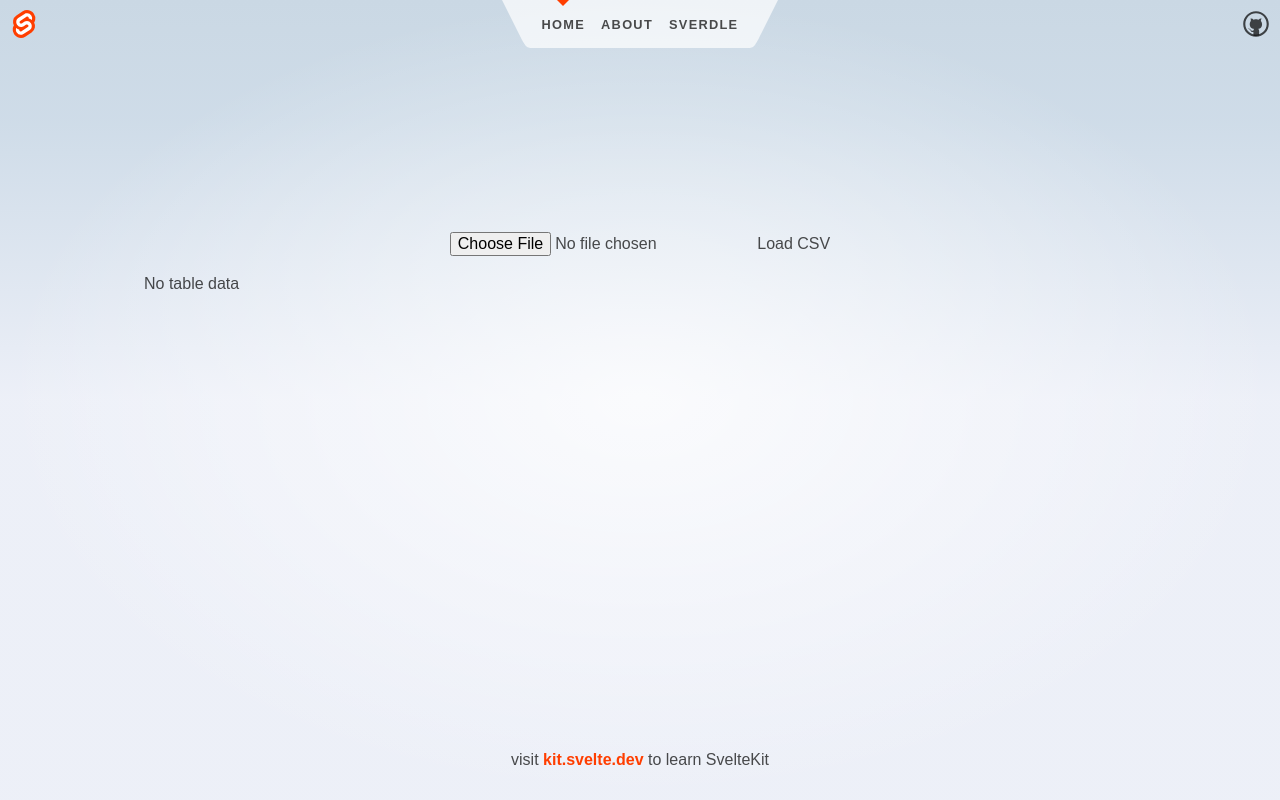
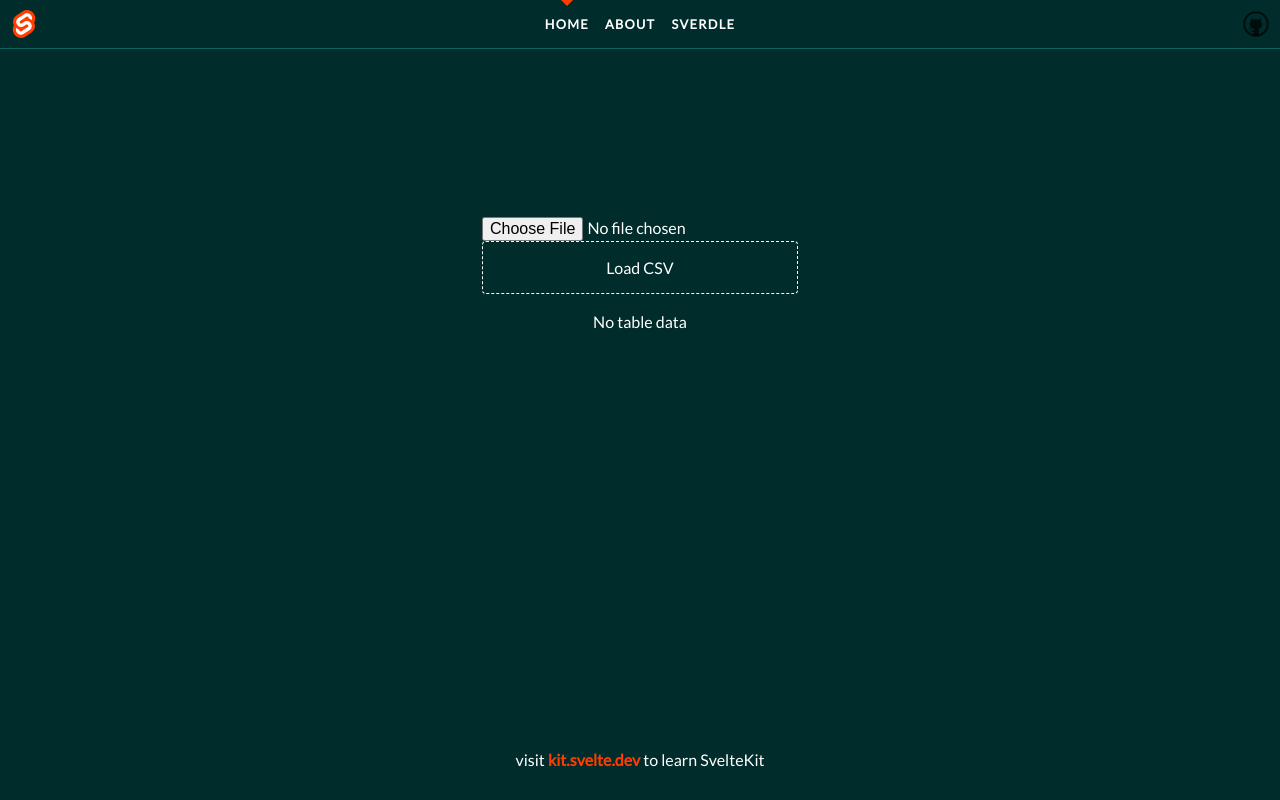
Before and after one commit to imjonrourke/moto-log-reader, a SvelteKit app: page / in a window 1280 px wide. Built offline with nearby package versions, Linux system fonts and the light colour scheme.

Commit message:
feat(charts): add theme concept and change line chart colors

```diff
--- a/src/app.html
+++ b/src/app.html
@@ -6,7 +6,7 @@
 		<meta name="viewport" content="width=device-width" />
 		%sveltekit.head%
 	</head>
-	<body data-sveltekit-preload-data="hover">
+	<body data-sveltekit-preload-data="hover" class="body--dark">
 		<div style="display: contents">%sveltekit.body%</div>
 	</body>
 </html>
--- a/src/modules/charts/components/CSVTable.svelte
+++ b/src/modules/charts/components/CSVTable.svelte
@@ -53,30 +53,32 @@
     <p>{fileName}</p>
   {/if}
   <form action="#">
-    <input
+    <div class="open-csv">
+      <input
         type="file"
         accept="text/csv"
         id="open-csv"
         name="open-csv"
-        class="open-csv open-csv--input"
+        class="open-csv__input"
         on:input={loadCSV}
-    />
-    <label for="open-csv" class="open-csv--label">Load CSV</label>
+      />
+    </div>
+    <label for="open-csv" class="open-csv__label">Load CSV</label>
   </form>
 </div>
 <div class="csv-content">
   {#if errorMessage}
-    <div class="csv-content__error">
+    <div class="csv-content__section csv-content__error">
       <p>{errorMessage}</p>
     </div>
   {/if}
   {#if tableLoading}
-    <div class="csv-content__loading">
+    <div class="csv-content__section csv-content__loading">
       <p>loading table</p>
     </div>
   {:else}
     {#if !selectedHeadings.length}
-      <div class="csv-content__empty">
+      <div class="csv-content__section csv-content__empty">
         <p>No table data</p>
       </div>
     {:else}
@@ -154,11 +156,23 @@
     --spacingBase: 8px;
     --columnWidth: calc(100% / 12);
   }
+  .open-csv__label {
+    display: block;
+    text-align: center;
+    color: var(--white);
+    border: var(--border-size) dashed var(--white);
+    padding: calc(var(--spacingBase) * 2);
+    border-radius: calc(var(--spacingBase) / 2);
+  }
   .csv-content {
     width: 100%;
     display: flex;
     align-items: flex-start;
     padding: 0 calc(var(--spacingBase) * 2);
+  }
+  .csv-content__section {
+    width: 100%;
+    text-align: center;
   }
   .csv-content__filters {
     width: calc(var(--columnWidth) * 3);
--- a/src/modules/charts/components/LineGraph.svelte
+++ b/src/modules/charts/components/LineGraph.svelte
@@ -10,7 +10,7 @@
     const child = LineChart(data, {
       width: 500,
       height: 300,
-      color: "steelblue",
+      color: "#ff3d00",
       x: d => d[xAxis],
       y: d => d[yAxis],
     });
--- a/src/routes/Header.svelte
+++ b/src/routes/Header.svelte
@@ -42,6 +42,7 @@
 	header {
 		display: flex;
 		justify-content: space-between;
+		border-bottom: var(--border-size) solid var(--dark-blue);
 	}
 
 	.corner {
@@ -66,7 +67,6 @@
 	nav {
 		display: flex;
 		justify-content: center;
-		--background: rgba(255, 255, 255, 0.7);
 	}
 
 	svg {
--- a/src/routes/styles.css
+++ b/src/routes/styles.css
@@ -1,7 +1,14 @@
-@import '@fontsource/fira-mono';
+@import 'http://fonts.googleapis.com/css?family=Lato';
 
 :root {
-	--font-body: Arial, -apple-system, BlinkMacSystemFont, 'Segoe UI', Roboto, Oxygen, Ubuntu,
+  --animation-time: 0.25s;
+  --dark-color: #002c2b;
+  --orange: #ff3d00;
+  --yellow: #ffbc11;
+  --light-blue: #0a837f;
+  --dark-blue: #076461;
+  --white: #fff;
+  --font-body: 'Lato', Arial, -apple-system, BlinkMacSystemFont, 'Segoe UI', Roboto, Oxygen, Ubuntu,
   Cantarell, 'Open Sans', 'Helvetica Neue', sans-serif;
   --font-mono: 'Fira Mono', monospace;
   --color-bg-0: rgb(202, 216, 228);
@@ -14,20 +21,37 @@
   --column-margin-top: 4rem;
   font-family: var(--font-body);
   color: var(--color-text);
+  transition: all ease-out var(--animation-time);
+  --border-size: 1px;
+  --spacingBase: 8px;
+  --columnWidth: calc(100% / 12);
+}
+
+.body--light {
+  --background: var(--white);
+  --color-text: var(--color-text);
+}
+
+.body--dark {
+  --background: var(--dark-color);
+  --color-text: var(--white);
+  --color-theme-1: var(--orange);
 }
 
 body {
   min-height: 100vh;
   margin: 0;
-	background-attachment: fixed;
-	background-color: var(--color-bg-1);
-	background-size: 100vw 100vh;
-	background-image: radial-gradient(
-			50% 50% at 50% 50%,
-			rgba(255, 255, 255, 0.75) 0%,
-			rgba(255, 255, 255, 0) 100%
-		),
-		linear-gradient(180deg, var(--color-bg-0) 0%, var(--color-bg-1) 15%, var(--color-bg-2) 50%);
+  background: var(--background);
+  color: var(--color-text);
+  /*background-attachment: fixed;*/
+  /*background-color: var(--color-bg-1);*/
+  /*background-size: 100vw 100vh;*/
+  /*background-image: radial-gradient(*/
+  /*    50% 50% at 50% 50%,*/
+  /*    rgba(255, 255, 255, 0.75) 0%,*/
+  /*    rgba(255, 255, 255, 0) 100%*/
+  /*),*/
+  /*linear-gradient(180deg, var(--color-bg-0) 0%, var(--color-bg-1) 15%, var(--color-bg-2) 50%);*/
 }
 
 h1,
```
Also changed, not shown: src/modules/charts/types/Charts.ts (+13 -0 lines). Lines whose indentation alone changed are shown as unchanged.
